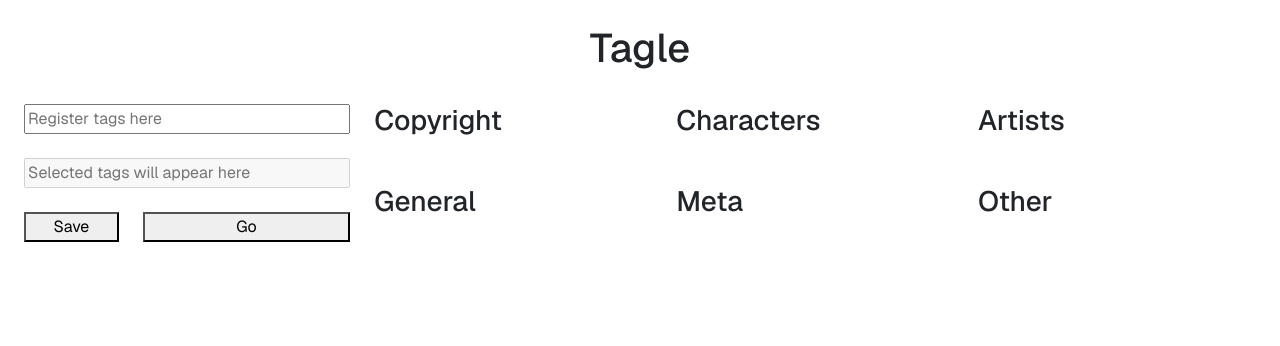
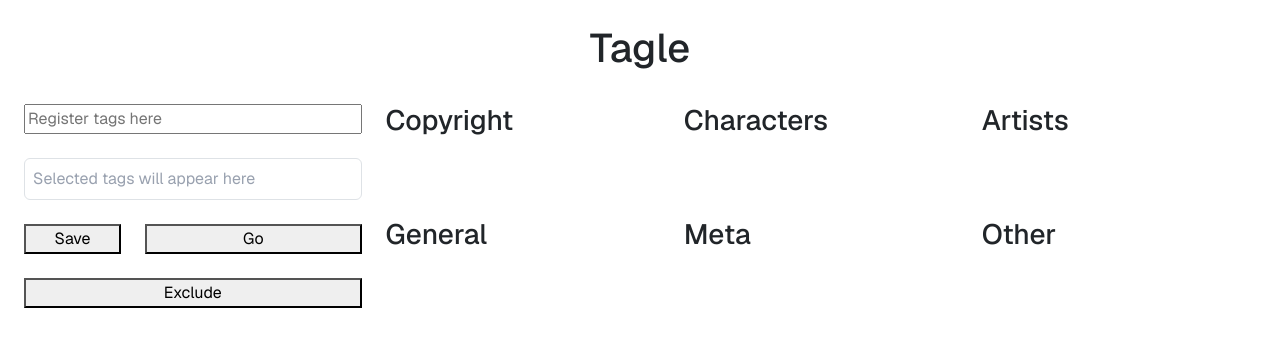
Before and after one commit to Syzygicality/tagle, a Next.js app: page / in a window 1280 px wide. Shown: the top 346 px of the page. Built offline with nearby package versions, Linux system fonts and the light colour scheme.

Commit message:
refactor: move some stuff to hook function

```diff
--- a/src/app/page.tsx
+++ b/src/app/page.tsx
@@ -1,47 +1,22 @@
 "use client";
 
 import TagSection from "@/components/TagSection";
+import Tag from "@/components/Tag";
 import { useState } from "react";
 import { useLocalStorage } from "@/hooks/useLocalStorage";
-
-const CATEGORIES = ["general", "artists", "other", "copyright", "characters", "meta"];
-
-type CategoryMap = Record<string, string[]>;
-
-const INITIAL: CategoryMap = {
-  general: [],
-  artists: [],
-  other: [],
-  copyright: [],
-  characters: [],
-  meta: [],
-};
-
-interface TagResponse {
-  type: number;
-  name: string;
-}
+import { useTagle } from "@/hooks/useTagle";
 
 export default function Home() {
-  const [value, setValue] = useState("");
-  const [categoryMap, setCategoryMap, hydrated] = useLocalStorage<CategoryMap>("tags", INITIAL);
-
-  const handleSubmit = async () => {
-    if (!value) return;
-    const res = await fetch(`/api/tag?name=${value}`);
-
-    const data = (await res.json()) as TagResponse;
-    const category = CATEGORIES[data.type] || "other";
-
-    if (!categoryMap[category].includes(value)) {
-      setCategoryMap({
-        ...categoryMap,
-        [category]: [...categoryMap[category], value],
-      });
-    }
-
-    setValue("");
-  };
+  const {
+    value,
+    setValue,
+    categoryMap,
+    setCategoryMap,
+    hydrated,
+    selectedTags,
+    setSelectedtags,
+    handleSubmit,
+  } = useTagle();
 
   return (
     <div className="flex min-h-screen min-w-full flex-col items-center gap-4 bg-white p-4">
@@ -58,11 +33,18 @@ export default function Home() {
               if (e.key === "Enter") handleSubmit();
             }}
           />
-          <input type="text" placeholder="Selected tags will appear here" className="" disabled />
+          <div className="flex flex-wrap gap-2 rounded border p-2">
+            {selectedTags.length > 0 ? (
+              selectedTags.map((tag) => <Tag key={tag} name={tag} disabled={true} />)
+            ) : (
+              <span className="text-gray-400">Selected tags will appear here</span>
+            )}
+          </div>
           <div className="flex gap-4">
             <button className="grow">Save</button>
             <button className="grow-4">Go</button>
           </div>
+          <button className="">Exclude</button>
         </div>
         <div className="grid grow-4 grid-cols-3 gap-4">
           {hydrated && (
--- /dev/null
+++ b/src/hooks/useTagle.tsx
@@ -0,0 +1,54 @@
+import { useState } from "react";
+import { useLocalStorage } from "./useLocalStorage";
+
+const CATEGORIES = ["general", "artists", "other", "copyright", "characters", "meta"];
+
+type CategoryMap = Record<string, string[]>;
+
+const INITIAL: CategoryMap = {
+  general: [],
+  artists: [],
+  other: [],
+  copyright: [],
+  characters: [],
+  meta: [],
+};
+
+interface TagResponse {
+  type: number;
+  name: string;
+}
+
+export function useTagle() {
+  const [value, setValue] = useState("");
+  const [categoryMap, setCategoryMap, hydrated] = useLocalStorage<CategoryMap>("tags", INITIAL);
+  const [selectedTags, setSelectedtags] = useState([]);
+
+  const handleSubmit = async () => {
+    if (!value) return;
+    const res = await fetch(`/api/tag?name=${value}`);
+
+    const data = (await res.json()) as TagResponse;
+    const category = CATEGORIES[data.type] || "other";
+
+    if (!categoryMap[category].includes(value)) {
+      setCategoryMap({
+        ...categoryMap,
+        [category]: [...categoryMap[category], value],
+      });
+    }
+
+    setValue("");
+  };
+
+  return {
+    value,
+    setValue,
+    categoryMap,
+    setCategoryMap,
+    hydrated,
+    selectedTags,
+    setSelectedtags,
+    handleSubmit,
+  };
+}
```
